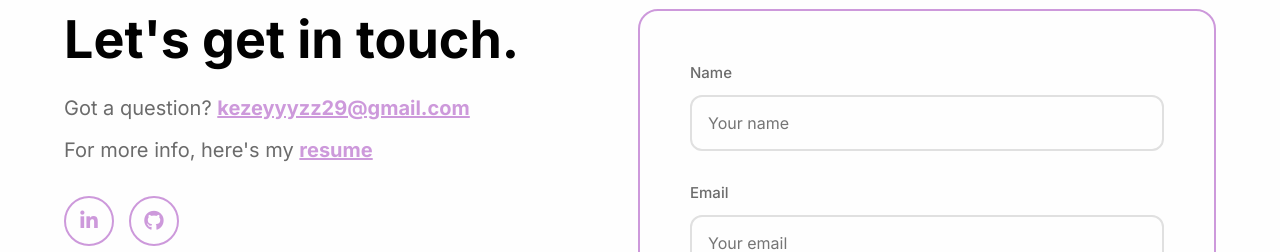
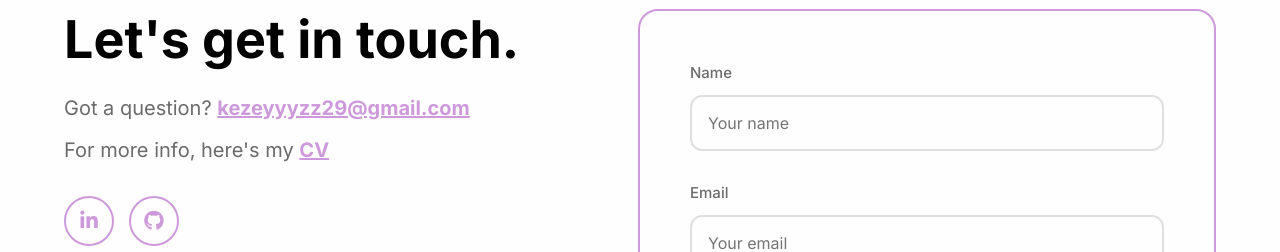
Before and after one commit to KhezaNabajo/Kheza-Nabajo-Portfolio-Website, a React (Vite) app: page / in a window 1280 px wide. Shown: the part 4372-4624 px from the top of the page. Built offline with nearby package versions, Linux system fonts and the light colour scheme.

Commit message:
Update App.jsx

```diff
--- a/src/App.jsx
+++ b/src/App.jsx
@@ -202,7 +202,7 @@ function Contact() {
       <div id="contact-info" className={infoVisible ? "contact-info visible" : "contact-info"}>
         <h2>Let's get in touch.</h2>
         <p>Got a question? <a href="mailto:kezeyyyzz29@gmail.com" className="email-link">kezeyyyzz29@gmail.com</a></p>
-        <p>For more info, here's my <a href="/assets/KhezaNabajo-CV.pdf" download="KhezaNabajo_CV.pdf">resume</a></p>
+        <p>For more info, here's my <a href="/assets/KhezaNabajo-CV.pdf" download="KhezaNabajo_CV.pdf">CV</a></p>
         <SocialIcons />
       </div>
 
```
